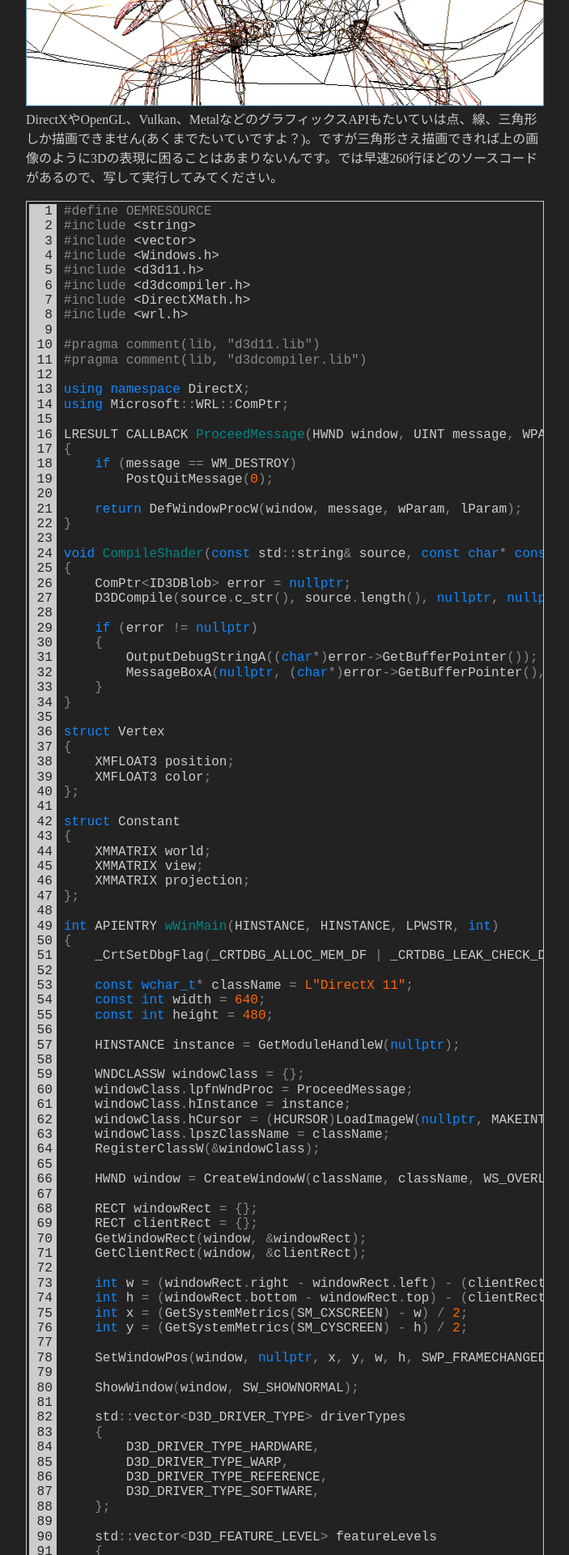
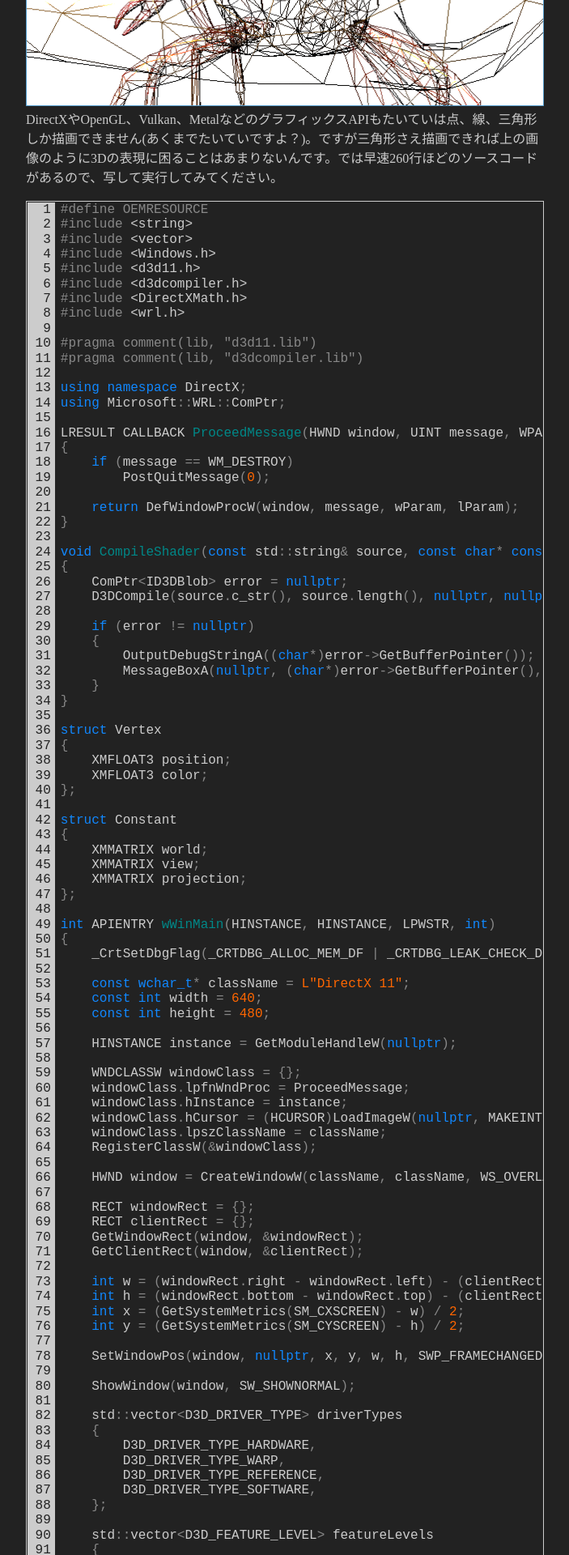
Before and after one commit to itukikikuti/windblow.net, a Jekyll site: the page built from _posts/DirectX11/2018-08-08-Direct3D 11で三角形を描画する.md, in a window 1280 px wide. Shown: the part 740-2660 px from the top of the page at 81% size, without its empty margins (288-991 px from the left). Built offline with Jekyll 4.4.1, drawn with Linux system fonts in a browser that asks for light colours.

Commit message:
Update style.css

```diff
--- a/assets/style.css
+++ b/assets/style.css
@@ -198,6 +198,9 @@ article time {
 code pre {
     margin: 0;
 }
+code table {
+    border-spacing: 0;
+}
 p code {
     background: #444;
     padding: 5px;
```
